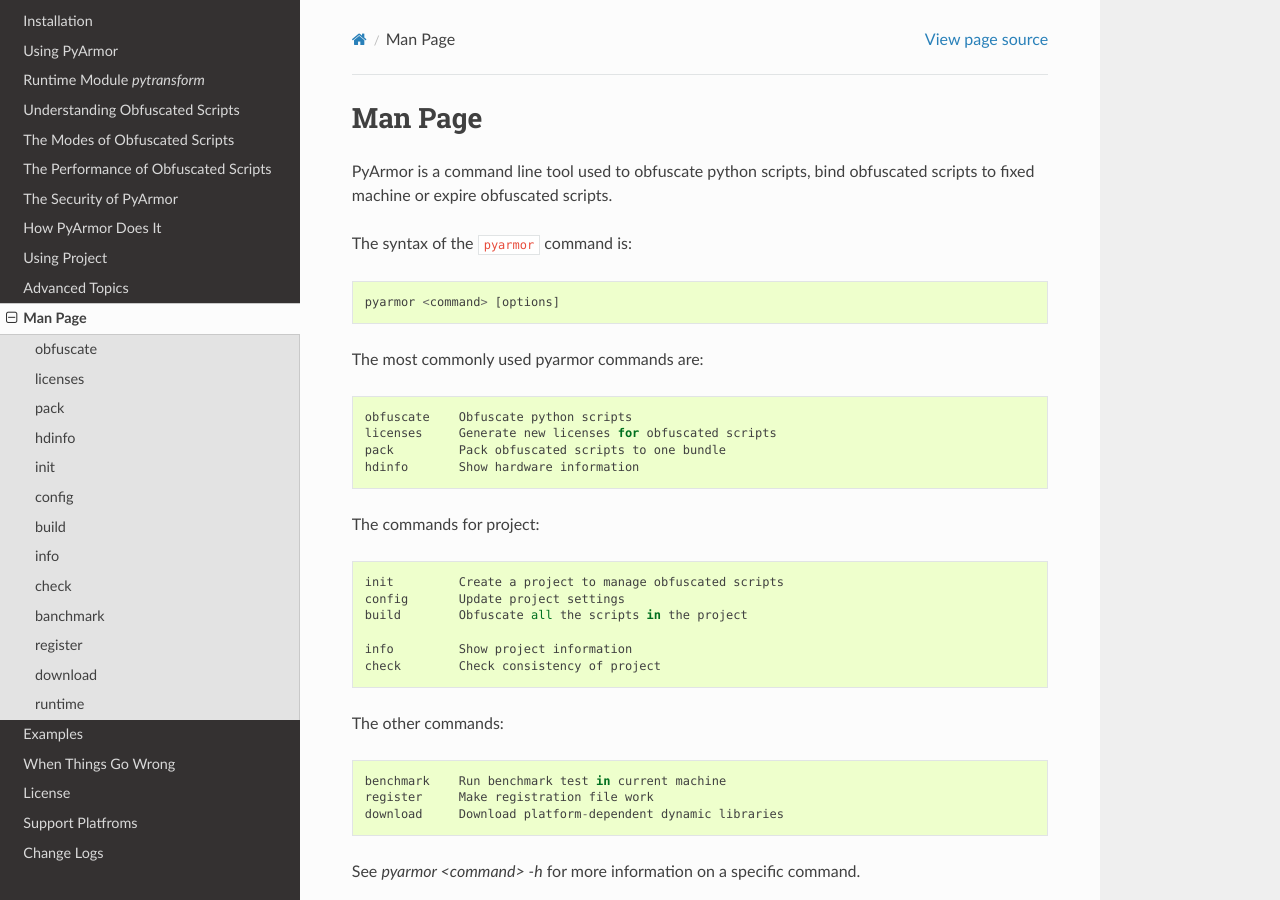
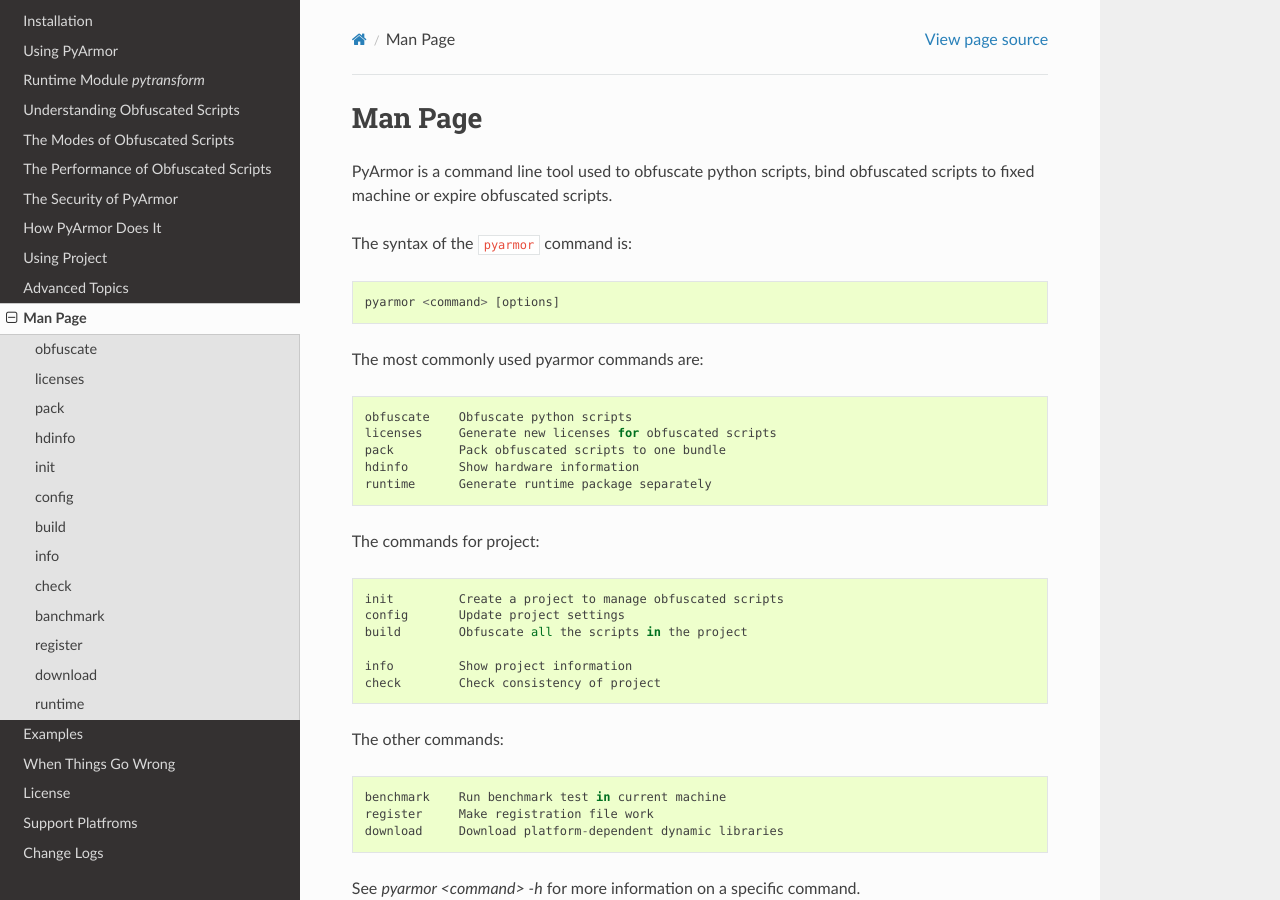
Before and after one commit to dashingsoft/pyarmor, a Sphinx documentation site: the page built from docs/man.rst, in a window 1280 px wide and 900 px high. Built offline with Sphinx 7.4.7 and the Read the Docs theme 2.0.0, drawn with Linux system fonts in a browser that asks for light colours.

Commit message:
Refine doc

```diff
--- a/docs/man.rst
+++ b/docs/man.rst
@@ -16,6 +16,7 @@
     licenses     Generate new licenses for obfuscated scripts
     pack         Pack obfuscated scripts to one bundle
     hdinfo       Show hardware information
+    runtime      Generate runtime package separately
 
 The commands for project::
 
```
